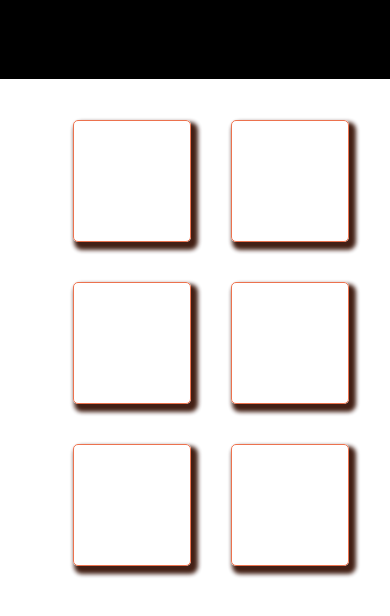
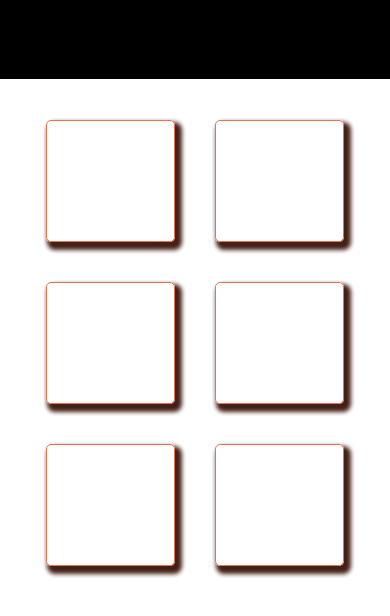
Before and after one commit to akgupta55/AjayKumarGupta, a React (Vite) app: page / in a window 390 px wide. Shown: the part 765-1381 px from the top of the page. Built offline with nearby package versions, Linux system fonts and the light colour scheme.

Commit message:
make responsive

```diff
--- a/src/Components/Skills/Skills.css
+++ b/src/Components/Skills/Skills.css
@@ -54,4 +54,7 @@
   .skills h1 {
     font-size: 2rem;
   }
+  .skills .icon_list {
+    padding-inline: 0;
+  }
 }
```
